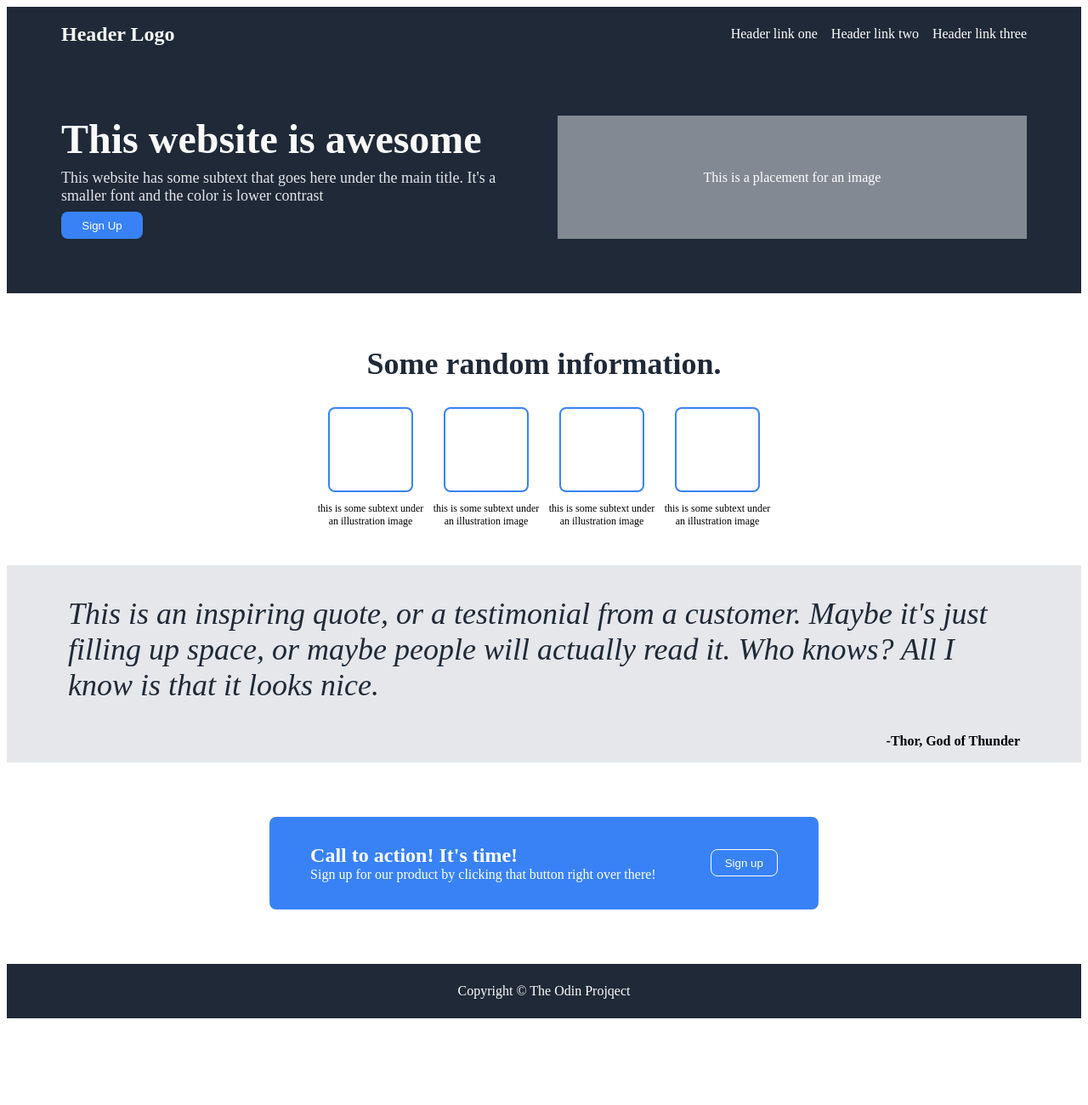
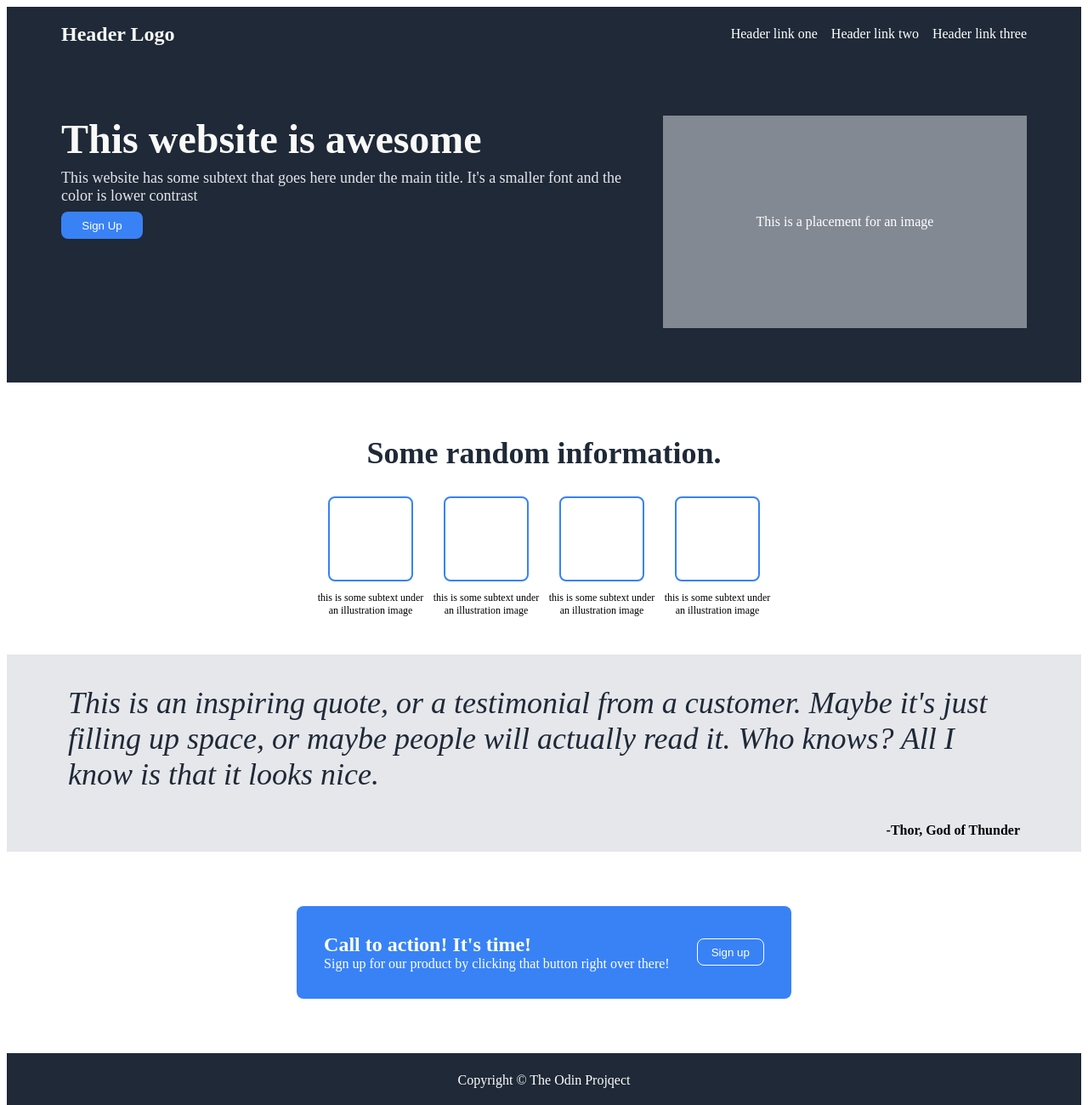
Before and after one commit to ilserdiv/Landing-Page-1, a plain HTML site: page index.html in a window 1280 px wide. Shown: the top 1300 px of the page at 85% size. Before the commit the page ends 1206 px from the top, so only its background shows below. Drawn offline with Linux system fonts and the light colour scheme.

Commit message:
Adjusted the behavior of the image holder and the wrap image behavior in 2nd section

```diff
--- a/style.css
+++ b/style.css
@@ -41,12 +41,13 @@ body {
         .second {
             display: flex;
             padding: 64px;
-            justify-content: center;
-            gap: 32px;
+            justify-content: space-evenly;
+            gap: 12px;
+            flex-wrap: wrap;
         }
             .second > .left, .second > .right {
-                width: 100px;
                 flex-grow: 1;
+                width: 50%;
             }
             .second > .left {
                 display: flex;
@@ -78,8 +79,10 @@ body {
                 background-color: #e5e7eb81;
                 color: white;
                 display: flex;
+                flex-basis: 300px;
                 justify-content: center;
                 align-items: center;
+                height: 250px;
             }
 
     /* 2nd section */
@@ -99,6 +102,7 @@ body {
             display: flex;
             flex-wrap: wrap;
             gap: 8px;
+            justify-content: center;
         }
             .group {
                 display: flex;
@@ -156,7 +160,7 @@ body {
             display: flex;
         }
             .signup.box > .left, .signup.box > .right {
-                padding: 16px 32px;
+                padding: 16px;
                 display: flex;
                 justify-content: center;
             }
```
